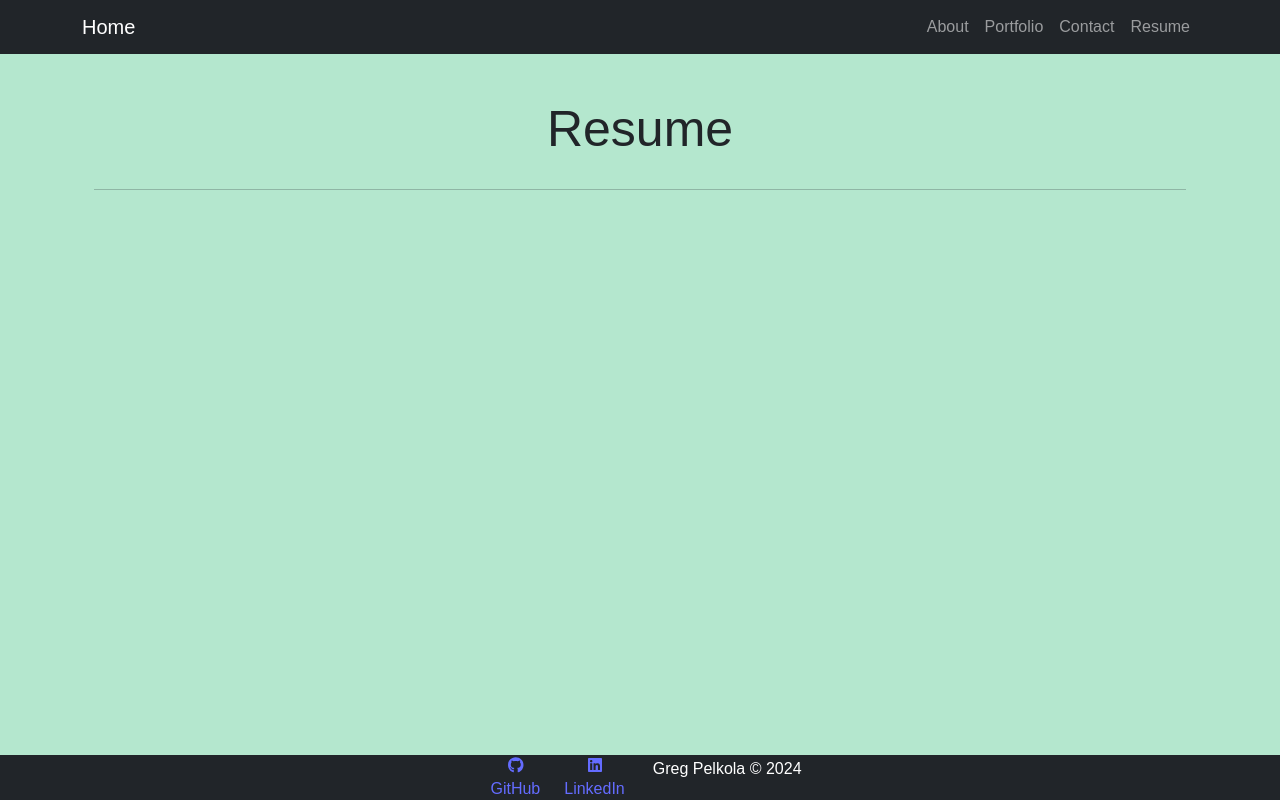
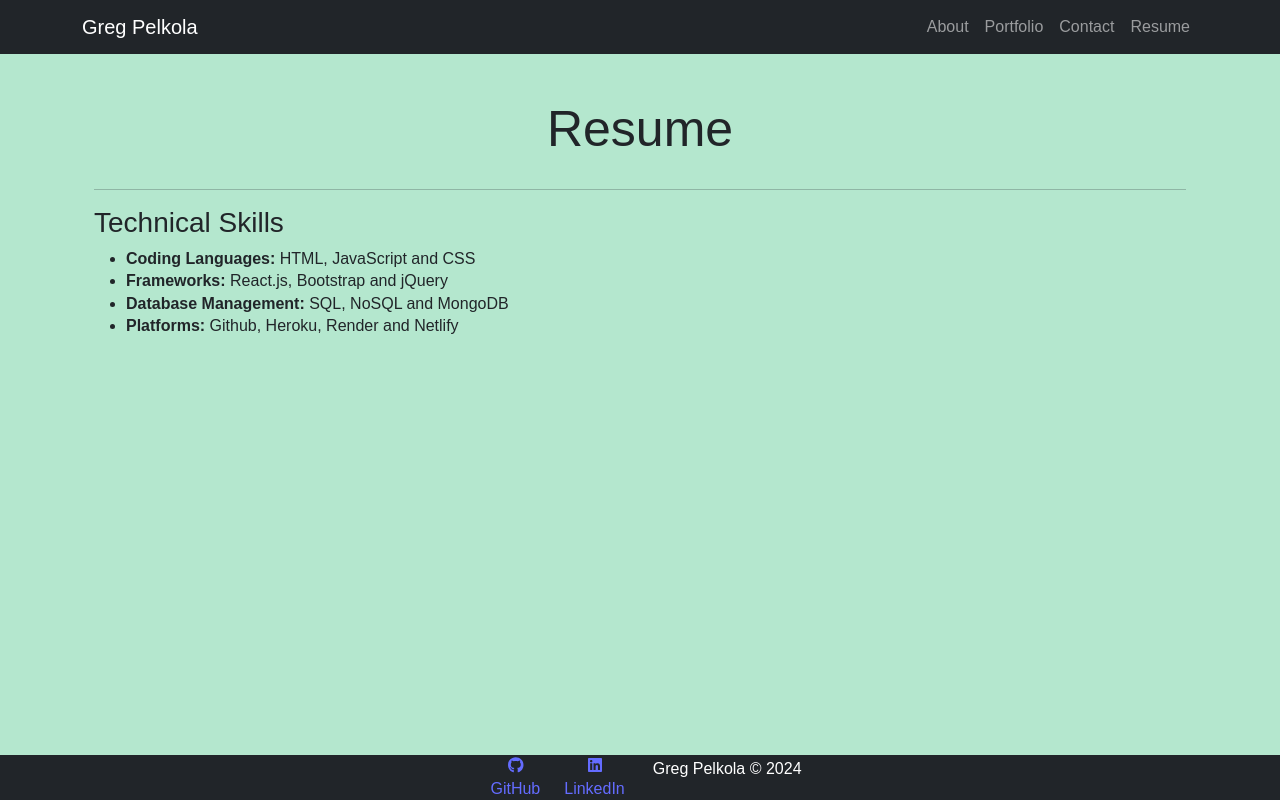
Before and after one commit to gregpelkola/portfolio2.0, a React (Vite) app: page /resume in a window 1280 px wide. Built offline with nearby package versions, Linux system fonts and the light colour scheme.

Commit message:
debugging

```diff
--- a/src/components/Navigation.jsx
+++ b/src/components/Navigation.jsx
@@ -7,7 +7,7 @@ const Navigation = () => {
     return (
         <Navbar bg="dark" variant="dark" expand="lg" className='py-0.5 mt-0'>
             <Container>
-                <Navbar.Brand as={Link} to='/about' className='navbar-brand'>Home</Navbar.Brand>
+                <Navbar.Brand as={Link} to='/about' className='navbar-brand'>Greg Pelkola</Navbar.Brand>
                 <Navbar.Toggle aria-controls="basic-navbar-nav" />
                 <Navbar.Collapse id="basic-navbar-nav">
                     <Nav className='ms-auto'>
--- a/src/components/Resume.jsx
+++ b/src/components/Resume.jsx
@@ -14,6 +14,25 @@ function Resume() {
                         {/* <Button variant='dark' href={PDF} download>Download Resume</Button> */}
                     </Col>
                 </Row>
+                <Row>
+                    <Col>
+                        <h3>Technical Skills</h3>
+                        <ul>
+                            <li>
+                                <strong>Coding Languages:</strong> HTML, JavaScript and CSS
+                            </li>
+                            <li>
+                                <strong>Frameworks:</strong> React.js, Bootstrap and jQuery
+                            </li>
+                            <li>
+                                <strong>Database Management:</strong> SQL, NoSQL and MongoDB
+                            </li>
+                            <li>
+                                <strong>Platforms:</strong> Github, Heroku, Render and Netlify
+                            </li>
+                        </ul>
+                    </Col>
+                </Row>
             </Container>
         </section>
     );
```
Also changed, not shown: src/components/Project.jsx (+12 -0 lines).
